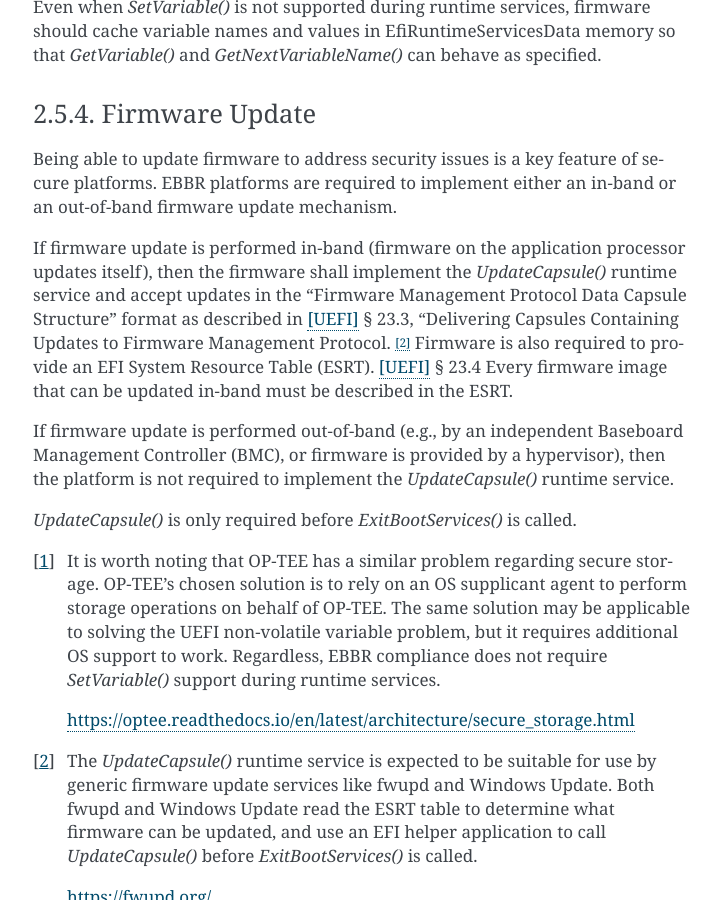
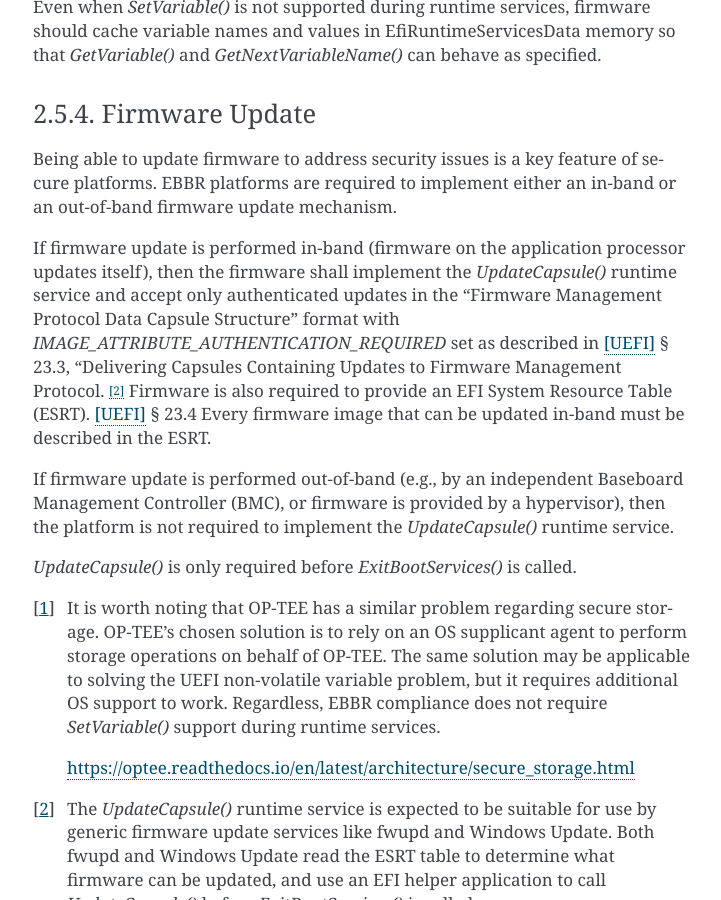
Before and after one commit to ARM-software/ebbr, a Sphinx documentation site: the page built from source/chapter2-uefi.rst, in a window 1280 px wide and 900 px high, scrolled down 9553 px. Shown: the whole window, without its empty margins (387-1108 px from the left). Built offline with Sphinx 7.4.7, drawn with Linux system fonts in a browser that asks for light colours.

Commit message:
Require authenticated capsules in FMP format
Require authentication and only FMP format for in-band firmware updates.
No change for out-of-band.

Signed-off-by: Vincent Stehlé <vincent.stehle@arm.com>

```diff
--- a/source/chapter2-uefi.rst
+++ b/source/chapter2-uefi.rst
@@ -465,8 +465,9 @@ Being able to update firmware to address security issues is a key feature of sec
 EBBR platforms are required to implement either an in-band or an out-of-band firmware update mechanism.
 
 If firmware update is performed in-band (firmware on the application processor updates itself),
-then the firmware shall implement the `UpdateCapsule()` runtime service and accept updates in the
-"Firmware Management Protocol Data Capsule Structure" format as described in [UEFI]_ § 23.3,
+then the firmware shall implement the `UpdateCapsule()` runtime service and accept only authenticated
+updates in the "Firmware Management Protocol Data Capsule Structure" format with
+`IMAGE_ATTRIBUTE_AUTHENTICATION_REQUIRED` set as described in [UEFI]_ § 23.3,
 "Delivering Capsules Containing Updates to Firmware Management Protocol.  [#FMPNote]_
 Firmware is also required to provide an EFI System Resource Table (ESRT). [UEFI]_ § 23.4
 Every firmware image that can be updated in-band must be described in the ESRT.
```
